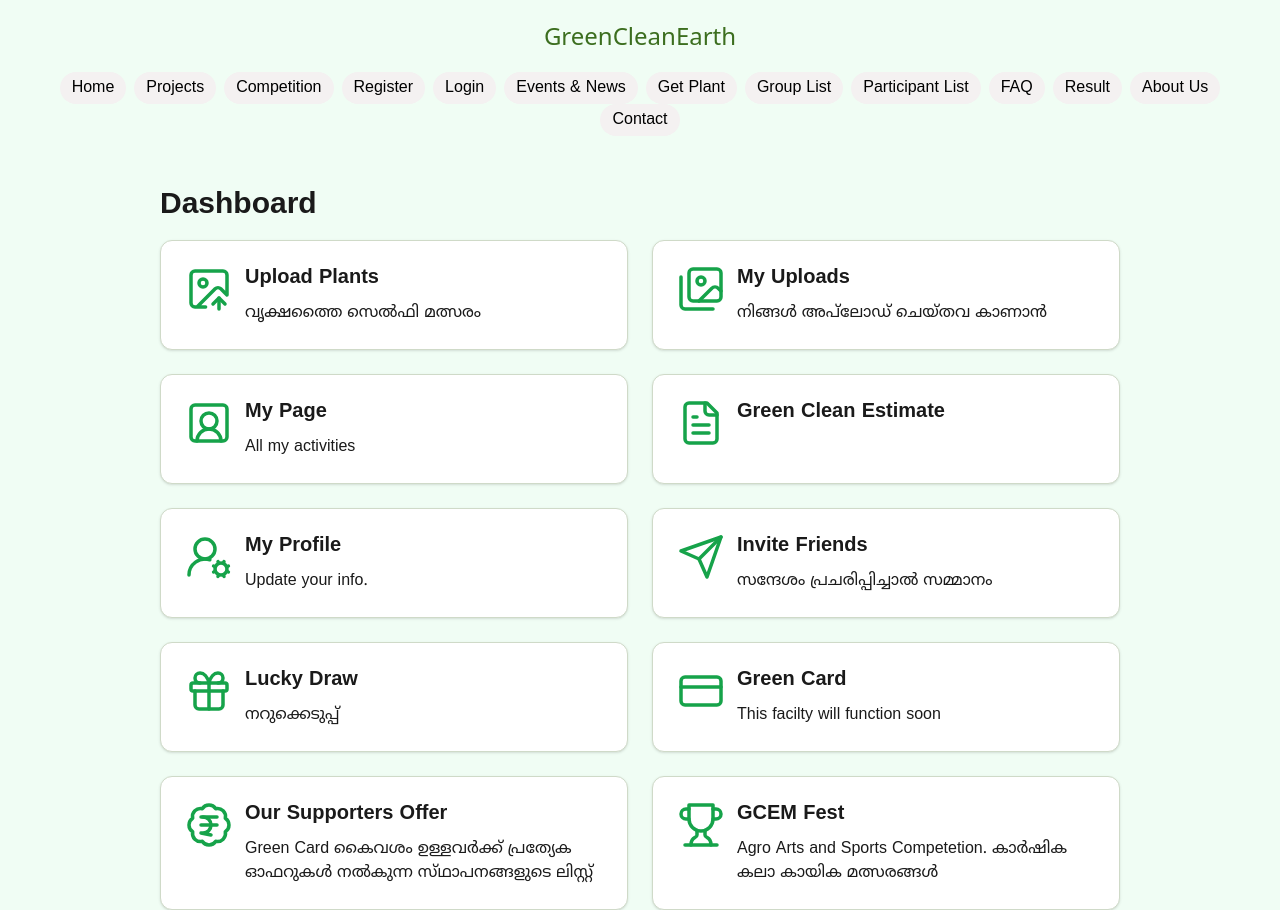
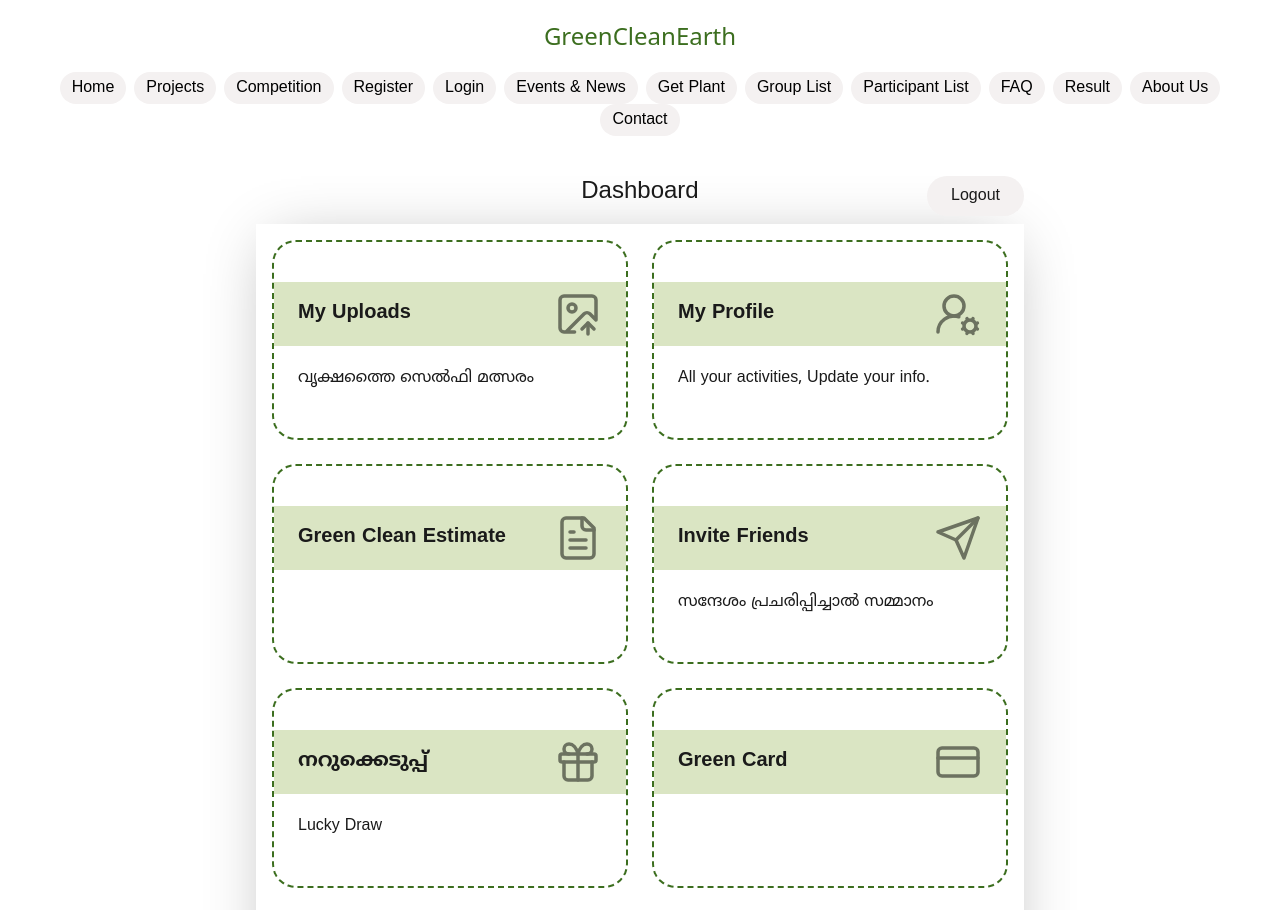
Before and after one commit to zwenie-tech/green-clean-earth, a Next.js app: page /user-dash-home in a window 1280 px wide. Shown: the top 910 px of the page. Built offline with nearby package versions, Linux system fonts and the light colour scheme.

Commit message:
dashboard /user-dash-home

```diff
--- a/src/app/user-dash-home/page.tsx
+++ b/src/app/user-dash-home/page.tsx
@@ -1,153 +1,119 @@
 "use client";
 import Footer from "@/components/footer";
+import GceBadge from "@/components/gceBadge";
+import JoinNow from "@/components/joinNow";
 import NavigationBar from "@/components/navigationBar";
+import PageTitle from "@/components/sm/pageTitle";
 import { BadgeIndianRupee, CreditCard, FileText, Gift, ImageUp, Images, LogOut, Send, SquareUserRound, Trophy, UserRoundCog } from "lucide-react";
 import Link from 'next/link'
 
 export default function UserDashHome() {
   return (
-    <div className="bg-green-50 dark:bg-gray-900">
-      <NavigationBar />
-
-      <div className="container mx-auto md:max-w-5xl mt-4">
-        <h1 className="text-3xl my-4 font-bold mt-8">Dashboard</h1>
+    <>
+    <main className='min-h-screen flex flex-col'>
+      <NavigationBar/>
+      <div className="max-w-screen-md mx-auto">
+        <div className="relative ">
+          <PageTitle title='Dashboard' />
+          <Link href={'logout'} className="absolute right-[0] top-[0] px-6 py-2 rounded-full bg-light-gray hover:bg-dark-gray">Logout</Link>
+        </div>
+        <div className="max-w-screen-xl mx-auto p-4 mt-4 mb-6 shadow-dashboard">
           <div className="grid grid-cols-1 md:grid-cols-2 lg:grid-cols-2 gap-6">
             <Link
-            className="flex justify-start items-start gap-3 text-xl border rounded-xl shadow p-6 bg-white hover:bg-green-100 hover:shadow-md hover:border-green-600"
+              className="flex flex-col justify-start items-start gap-3 text-xl border-2 border-dashed border-primary rounded-3xl py-6 md:py-10 bg-white hover:bg-primary/10"
               href={"/upload-plant"}>
+              <div className="flex flex-row items-center justify-between w-full px-6 py-2 bg-light-green">
+                <p className="font-semibold text-xl">My Uploads</p>
+                <ImageUp size={48} color="#6c7260" strokeWidth={1.75} />
+              </div>
               <div>
-              <ImageUp size={48} color="#16a34a" strokeWidth={1.75} />
-            </div>
-            <div className="flex flex-col gap-2">
-              <p className="font-semibold text-xl">Upload Plants</p>
-              <p className="font-normal text-base">വൃക്ഷത്തൈ സെൽഫി മത്സരം</p>
+                <p className="px-6 py-2 font-normal text-base">വൃക്ഷത്തൈ സെൽഫി മത്സരം</p>
               </div>
             </Link>
-
-
             <Link
-            className="flex justify-start items-start gap-3 text-xl border rounded-xl shadow p-6 bg-white hover:bg-green-100 hover:shadow-md hover:border-green-600"
-            href={""}>
+              className="flex flex-col justify-start items-start gap-3 text-xl border-2 border-dashed border-primary rounded-3xl py-6 md:py-10 bg-white hover:bg-primary/10"
+              href={"/upload-plant"}>
+              <div className="flex flex-row items-center justify-between w-full px-6 py-2 bg-light-green">
+                <p className="font-semibold text-xl">My Profile</p>
+                <UserRoundCog size={48} color="#6c7260" strokeWidth={1.75} />
+              </div>
               <div>
-              <Images size={48} color="#16a34a" strokeWidth={1.75} />
-            </div>
-            <div className="flex flex-col gap-2">
-              <p className="font-semibold text-xl">My Uploads</p>
-              <p className="font-normal text-base">നിങ്ങൾ അപ്‌ലോഡ് ചെയ്തവ കാണാൻ</p>
+                <p className="px-6 py-2 font-normal text-base">All your activities, Update your info.</p>
               </div>
             </Link>
-
             <Link
-            className="flex justify-start items-start gap-3 text-xl border rounded-xl shadow p-6 bg-white hover:bg-green-100 hover:shadow-md hover:border-green-600"
-            href={"my-page"}>
+              className="flex flex-col justify-start items-start gap-3 text-xl border-2 border-dashed border-primary rounded-3xl py-6 md:py-10 bg-white hover:bg-primary/10"
+              href={"/upload-plant"}>
+              <div className="flex flex-row items-center justify-between w-full px-6 py-2 bg-light-green">
+                <p className="font-semibold text-xl">Green Clean Estimate</p>
+                <FileText size={48} color="#6c7260" strokeWidth={1.75} />
+              </div>
               <div>
-              <SquareUserRound size={48} color="#16a34a" strokeWidth={1.75} />
-            </div>
-            <div className="flex flex-col gap-2">
-              <p className="font-semibold text-xl">My Page</p>
-              <p className="font-normal text-base">All my activities</p>
+                <p className="px-6 py-2 font-normal text-base"></p>
               </div>
             </Link>
-
             <Link
-            className="flex justify-start items-start gap-3 text-xl border rounded-xl shadow p-6 bg-white hover:bg-green-100 hover:shadow-md hover:border-green-600"
-            href={""}>
+              className="flex flex-col justify-start items-start gap-3 text-xl border-2 border-dashed border-primary rounded-3xl py-6 md:py-10 bg-white hover:bg-primary/10"
+              href={"/upload-plant"}>
+              <div className="flex flex-row items-center justify-between w-full px-6 py-2 bg-light-green">
+                <p className="font-semibold text-xl">Invite Friends</p>
+                <Send size={48} color="#6c7260" strokeWidth={1.75} />
+              </div>
               <div>
-            <FileText size={48} color="#16a34a" strokeWidth={1.75} />
-            </div>
-            <div className="flex flex-col gap-2">
-              <p className="font-semibold text-xl">Green Clean Estimate</p>
-              <p className="font-normal text-base"></p>
+                <p className="px-6 py-2 font-normal text-base">സന്ദേശം പ്രചരിപ്പിച്ചാൽ സമ്മാനം</p>
               </div>
             </Link>
-
             <Link
-            className="flex justify-start items-start gap-3 text-xl border rounded-xl shadow p-6 bg-white hover:bg-green-100 hover:shadow-md hover:border-green-600"
-            href={""}>
+              className="flex flex-col justify-start items-start gap-3 text-xl border-2 border-dashed border-primary rounded-3xl py-6 md:py-10 bg-white hover:bg-primary/10"
+              href={"/upload-plant"}>
+              <div className="flex flex-row items-center justify-between w-full px-6 py-2 bg-light-green">
+                <p className="font-semibold text-xl">നറുക്കെടുപ്പ്</p>
+                <Gift size={48} color="#6c7260" strokeWidth={1.75} />
+              </div>
               <div>
-              <UserRoundCog size={48} color="#16a34a" strokeWidth={1.75} />
-            </div>
-            <div className="flex flex-col gap-2">
-              <p className="font-semibold text-xl">My Profile</p>
-              <p className="font-normal text-base">Update your info.</p>
+                <p className="px-6 py-2 font-normal text-base">Lucky Draw</p>
               </div>
             </Link>
-
             <Link
-            className="flex justify-start items-start gap-3 text-xl border rounded-xl shadow p-6 bg-white hover:bg-green-100 hover:shadow-md hover:border-green-600"
-            href={""}>
+              className="flex flex-col justify-start items-start gap-3 text-xl border-2 border-dashed border-primary rounded-3xl py-6 md:py-10 bg-white hover:bg-primary/10"
+              href={"/upload-plant"}>
+              <div className="flex flex-row items-center justify-between w-full px-6 py-2 bg-light-green">
+                <p className="font-semibold text-xl">Green Card</p>
+                <CreditCard size={48} color="#6c7260" strokeWidth={1.75} />
+              </div>
               <div>
-              <Send size={48} color="#16a34a" strokeWidth={1.75} />
-            </div>
-            <div className="flex flex-col gap-2">
-              <p className="font-semibold text-xl">Invite Friends</p>
-              <p className="font-normal text-base">സന്ദേശം പ്രചരിപ്പിച്ചാൽ സമ്മാനം</p>
+                <p className="px-6 py-2 font-normal text-base"></p>
               </div>
             </Link>
-
             <Link
-            className="flex justify-start items-start gap-3 text-xl border rounded-xl shadow p-6 bg-white hover:bg-green-100 hover:shadow-md hover:border-green-600"
-            href={""}>
+              className="flex flex-col justify-start items-start gap-3 text-xl border-2 border-dashed border-primary rounded-3xl py-6 md:py-10 bg-white hover:bg-primary/10"
+              href={"/upload-plant"}>
+              <div className="flex flex-row items-center justify-between w-full px-6 py-2 bg-light-green">
+                <p className="font-semibold text-xl">Our Supporters Offer</p>
+                <BadgeIndianRupee size={48} color="#6c7260" strokeWidth={1.75} />
+              </div>
               <div>
-              <Gift size={48} color="#16a34a" strokeWidth={1.75} />
-            </div>
-            <div className="flex flex-col gap-2">
-              <p className="font-semibold text-xl">Lucky Draw</p>
-              <p className="font-normal text-base">നറുക്കെടുപ്പ്</p>
+                <p className="px-6 py-2 font-normal text-base">Green Card കൈവശം ഉള്ളവർക്ക് പ്രത്യേക ഓഫറുകൾ നൽകുന്ന സ്‌ഥാപനങ്ങളുടെ ലിസ്റ്റ്</p>
               </div>
             </Link>
-
             <Link
-            className="flex justify-start items-start gap-3 text-xl border rounded-xl shadow p-6 bg-white hover:bg-green-100 hover:shadow-md hover:border-green-600"
-            href={""}>
+              className="flex flex-col justify-start items-start gap-3 text-xl border-2 border-dashed border-primary rounded-3xl py-6 md:py-10 bg-white hover:bg-primary/10"
+              href={"/upload-plant"}>
+              <div className="flex flex-row items-center justify-between w-full px-6 py-2 bg-light-green">
+                <p className="font-semibold text-xl">GCEM Fest</p>
+                <Trophy size={48} color="#6c7260" strokeWidth={1.75} />
+              </div>
               <div>
-              <CreditCard size={48} color="#16a34a" strokeWidth={1.75} />
-            </div>
-            <div className="flex flex-col gap-2">
-              <p className="font-semibold text-xl">Green Card</p>
-              <p className="font-normal text-base">This facilty will function soon</p>
+                <p className="px-6 py-2 font-normal text-base">Agro Arts and Sports Competetion. കാർഷിക കലാ കായിക മത്സരങ്ങൾ</p>
               </div>
             </Link>
-
-          <Link
-            className="flex justify-start items-start gap-3 text-xl border rounded-xl shadow p-6 bg-white hover:bg-green-100 hover:shadow-md hover:border-green-600"
-            href={""}>
-            <div>
-              <BadgeIndianRupee size={48} color="#16a34a" strokeWidth={1.75} />
-            </div>
-            <div className="flex flex-col gap-2">
-              <p className="font-semibold text-xl">Our Supporters Offer</p>
-              <p className="font-normal text-base">Green Card കൈവശം ഉള്ളവർക്ക് പ്രത്യേക ഓഫറുകൾ നൽകുന്ന സ്‌ഥാപനങ്ങളുടെ ലിസ്റ്റ്</p>
-            </div>
-          </Link>
-
-          <Link
-            className="flex justify-start items-start gap-3 text-xl border rounded-xl shadow p-6 bg-white hover:bg-green-100 hover:shadow-md hover:border-green-600"
-            href={""}>
-            <div>
-              <Trophy size={48} color="#16a34a" strokeWidth={1.75} />
-            </div>
-            <div className="flex flex-col gap-2">
-              <p className="font-semibold text-xl">GCEM Fest</p>
-              <p className="font-normal text-base">Agro Arts and Sports Competetion. കാർഷിക കലാ കായിക മത്സരങ്ങൾ</p>
-            </div>
-          </Link>
-
-          <Link
-            className="flex justify-start items-start gap-3 text-xl border rounded-xl shadow p-6 bg-white hover:bg-green-100 hover:shadow-md hover:border-green-600"
-            href={""}>
-            <div>
-              <LogOut size={48} color="#16a34a" strokeWidth={1.75} />
-            </div>
-            <div className="flex flex-col gap-2">
-              <p className="font-semibold text-xl">Logout</p>
-              <p className="font-normal text-base">Click here to logout from this application.</p>
-            </div>
-          </Link>
-
           </div>
         </div>
+      </div>
+      <GceBadge />
+      <JoinNow />
       <Footer/>
-    </div>
+    </main>
+    </>
 )
 }
--- a/tailwind.config.ts
+++ b/tailwind.config.ts
@@ -21,6 +21,7 @@ const config = {
       colors: {
         'light-gray': 'hsl(0, 12%, 95%)',
         'light-green':'hsl(79, 39%, 83%)',
+        'dark-gray': 'hsl(0, 4%, 85%)',
         border: "hsl(var(--border))",
         input: "hsl(var(--input))",
         ring: "hsl(var(--ring))",
@@ -57,6 +58,7 @@ const config = {
       },
       boxShadow: {
         'top-bottom': '0px 12px 12px 1px rgba(0, 0, 0, 0.1), 0px -12px 12px 1px rgba(0, 0, 0, 0.1)',
+        'dashboard': '0 5px 60px -15px rgba(0, 0, 0, 0.3)',
       },
       borderRadius: {
         lg: "var(--radius)",
```
Lines whose indentation alone changed are shown as unchanged.
